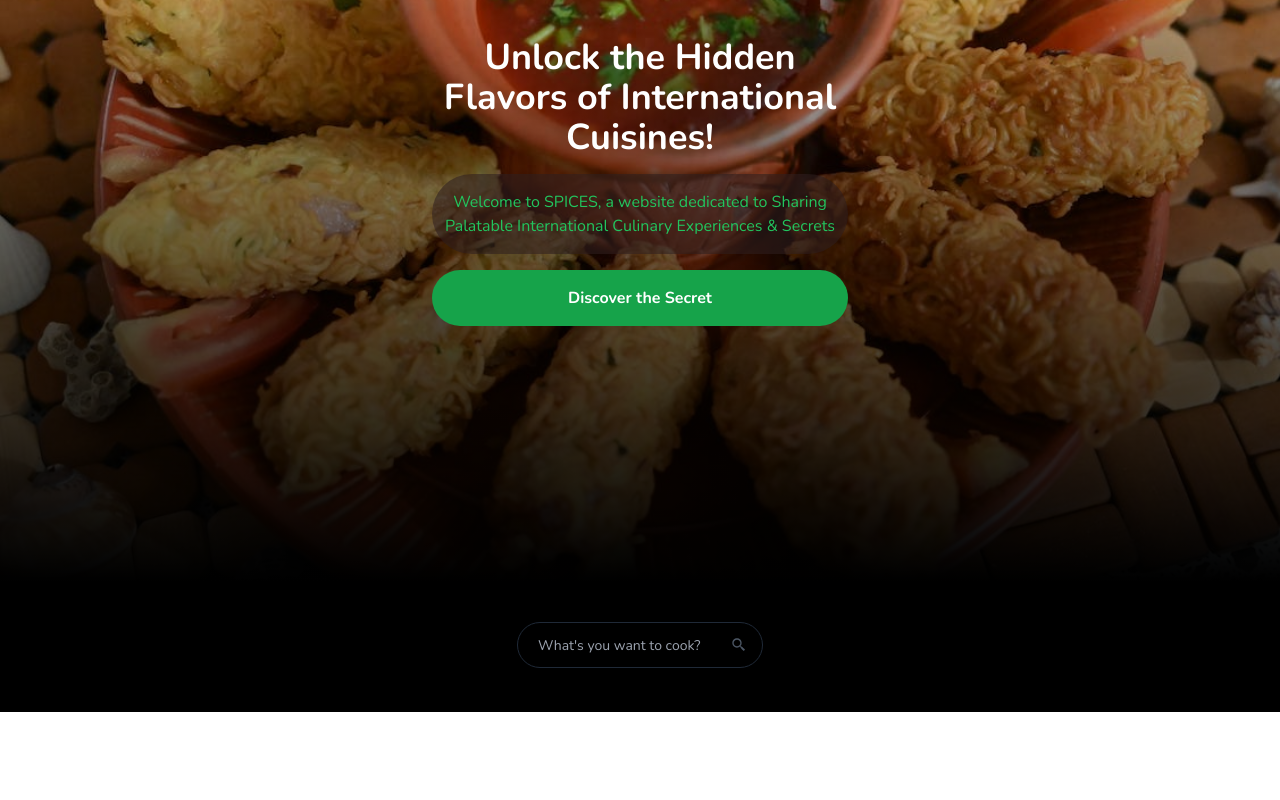
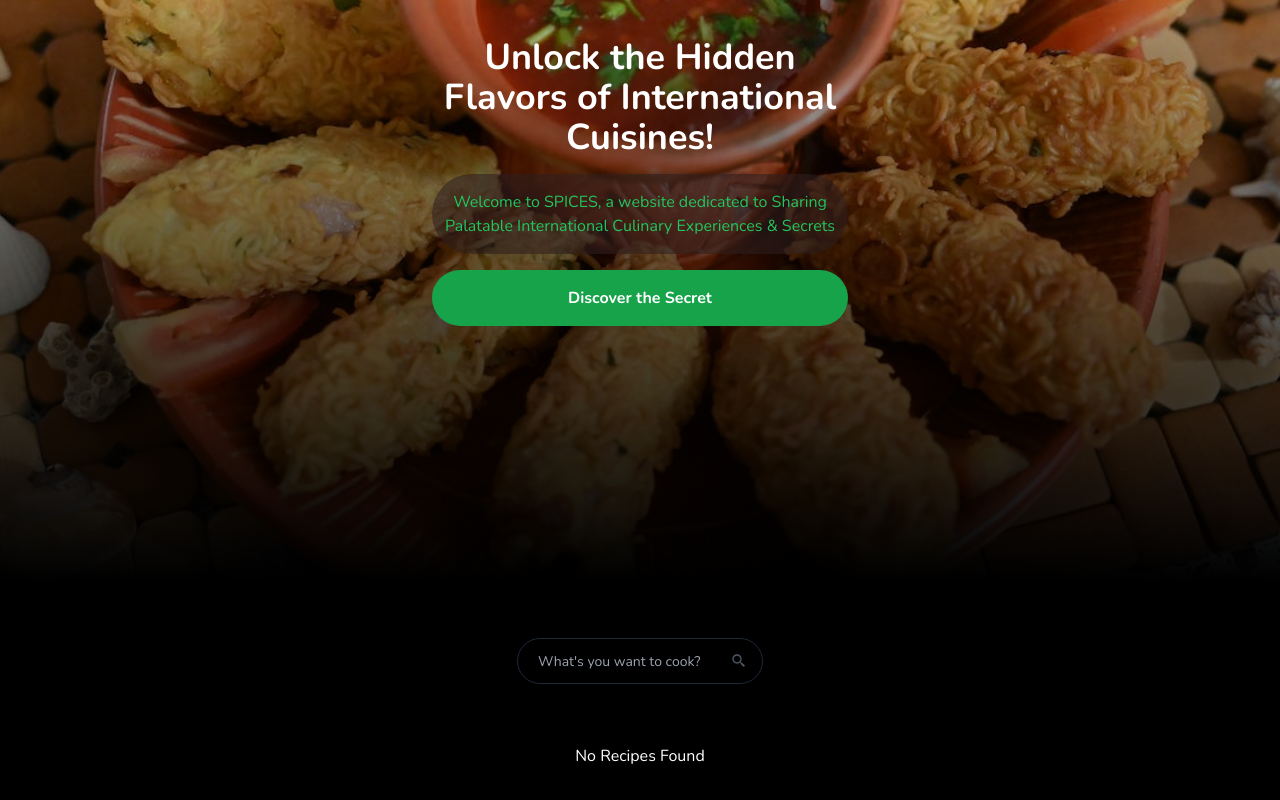
Before and after one commit to shidqi29/SPICES-recipe-app, a React (Vite) app: page / in a window 1280 px wide. Shown: the part 218-1018 px from the top of the page. Before the commit the page ends 930 px from the top, so only its background shows below. Built offline with nearby package versions, Linux system fonts and the light colour scheme; the HTML template or start-up script is replaced by a standard one.

Commit message:
render recipes

```diff
--- /dev/null
+++ b/src/components/fragments/RecipeCard.jsx
@@ -0,0 +1,8 @@
+
+const RecipeCard = () => {
+  return (
+    <div>RecipeCard</div>
+  )
+}
+
+export default RecipeCard
--- a/src/components/layouts/Recipes.jsx
+++ b/src/components/layouts/Recipes.jsx
@@ -2,6 +2,7 @@ import { useState } from "react";
 import { BiSearchAlt2 } from "react-icons/bi";
 import Loading from "../fragments/Loading";
 import SearchBar from "../fragments/SearchBar";
+import RecipeCard from "../fragments/RecipeCard";
 
 const Recipes = () => {
   const [recipes, setRecipes] = useState([]);
@@ -26,6 +27,19 @@ const Recipes = () => {
           />
         </form>
       </div>
+      {recipes?.length > 0 ? (
+        <>
+          <div className="w-full flex flex-wrap gap-10 px-0 lg:px-10 py-10">
+            {recipes.map((item, index) => (
+              <RecipeCard key={index} recipes={item} />
+            ))}
+          </div>
+        </>
+      ) : (
+        <div className="text-white w-full items-center justify-center py-10">
+          <p className="text-center">No Recipes Found</p>
+        </div>
+      )}
     </div>
   );
 };
--- a/src/pages/home.jsx
+++ b/src/pages/home.jsx
@@ -10,7 +10,7 @@ const HomePage = () => {
       />
       <section
         id="recipes"
-        className="md:max-w-[1440px] mx-auto px-4 md:px-20  "
+        className="md:max-w-[1440px] mx-auto px-4 md:px-20 mt-4"
       >
         <Recipes />
       </section>
```
